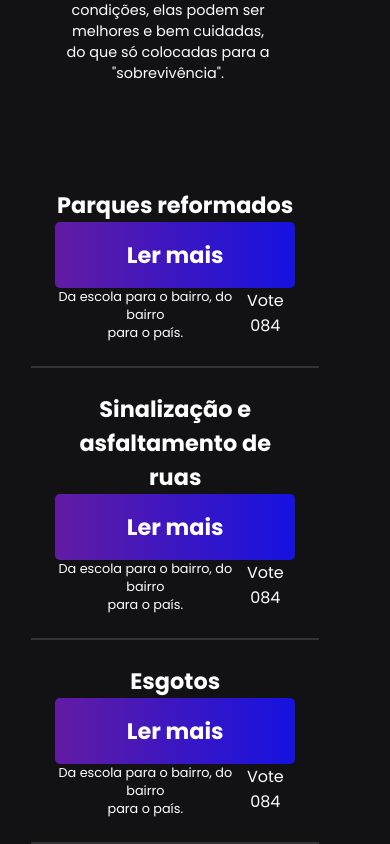
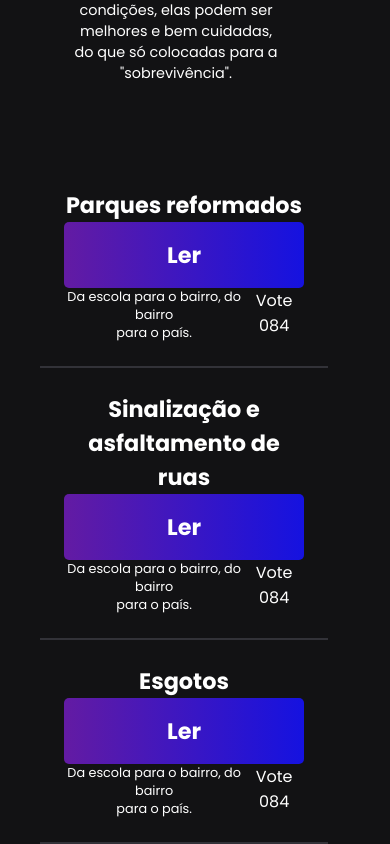
Before and after one commit to Ujhafsuy/PCR, a plain HTML site: page index.html in a window 390 px wide. Shown: the part 1068-1912 px from the top of the page. Drawn offline with Linux system fonts and the light colour scheme; a web font is replaced by a local one.

Commit message:
work from my school

```diff
--- a/index.html
+++ b/index.html
@@ -66,18 +66,21 @@
           <section class="sections">
             <h2 class="h1">Parques reformados</h2>
             <button class="btnReadMore">
-              <h2 data-btn-sider="1">Ler mais</h2>
+              <h2 data-btn-sider="1">Ler</h2>
             </button>
             <div data-btn-ler="1" class="ler">
               <p>
                 Os parques são muitas vezes vistos como lugares para relaxar. Na
                 maioria das vezes eles estão largados, sem bancos limpos e bons
                 para uso e entre outras coisas, e tudo isso é a própria culpa
-                dos civis que utilizam eles. Por isso o PCR propoem reformar os
+                dos civis que utilizam eles. Por isso o PCR propõem reformar os
                 parques, melhorando playground para as crianças, colocando
-                bebedouros tanto para pessoas quanto para animais, melhorando
-                banheiros e colocando lixeiras mesmo que os parques limpos não
-                dependam da gente e sim de vocês.
+                bebedouros tanto para pessoas quanto para animais, limpando
+                banheiros e colocando lixeiras. Temos serviços da prefeitura que
+                são gratuítos (por causa dos impostos que você já paga) segundo
+                o cite de Manutenção Urbana da Cidade de São Paulo, mas nele são
+                somente sugestões que talvez podem não ser vistas, então
+                queremos ação da prefeitura e da comunidade.
               </p>
             </div>
             <div class="pub">
@@ -93,7 +96,7 @@
             <h2 class="h1">Sinalização e asfaltamento de ruas</h2>
 
             <button class="btnReadMore">
-              <h2>Ler mais</h2>
+              <h2>Ler</h2>
             </button>
             <div data-btn-ler="1" class="ler">
               <p>
@@ -101,10 +104,22 @@
                 sinalização nas ruas, as ruas não são muito adequadas para os
                 veículos e as pessoas, tanto nas calçadas quanto nas ruas existe
                 muitos buracos presentes, e muitas vezes os cadeirantes ou
-                pessoas que tem alguma dificuldade, tem que andar nas ruas,
-                porque a calçada não está adequada para se locomover. Ainda
+                pessoas que tem alguma deficiência sentem difuculdades. Ainda
                 assim com os buracos podendo prejudicar os carros, dando
-                prejuízos para o motorista.
+                prejuízos para o motorista. Isso deve ser consertado pela
+                prefeitura, mas se não for o caso o recapeamento de buracos
+                (segundo a pesquisa feita pelo grupo), está por volta de R$
+                60,00 /m² e segundo a Folha de São Paulo, a cidade de São Paulo
+                tem cerca de 2.000 buracos então vamos fazer uma média em que
+                todos os buracos tenham 1m²: seria R$ 120.000,00 isso retirando
+                as calçadas. Segundo o G1 só no carnaval é gasto R$ 56,6 milhões
+                (sendo a média estimativa que teve neste ano de 2022), bom se
+                você reclama de calçadas e ruas mal asfaltadas é melhor repensar
+                bem. E mais, sobre os semáforos o tempo que se deve ser colocado
+                segundo o G1 são 6 segundos, mas este tempo é muito pequeno
+                considerando ainda as pessoas de idades já avançadas, e
+                semáforos em frente escolas, uma grande deamanda de pessoas para
+                um curto período de tempo.
               </p>
             </div>
             <div class="pub">
@@ -119,18 +134,23 @@
           <section class="sections">
             <h2 class="h1">Esgotos</h2>
             <button class="btnReadMore">
-              <h2>Ler mais</h2>
+              <h2>Ler</h2>
             </button>
             <div class="ler">
               <p>
                 Outro problema que nosso partido aponta é o esgoto, muitas vezes
                 que chove, acontece que alaga, tanto quanto as ruas, tanto
-                quanto nas casas, nosso partido consiste em melhor o sistema de
-                esgoto para que a água não fique nas ruas e SIM nos esgotos.
+                quanto nas casas, nosso partido consiste em reportar o sistema
+                de esgoto para que a água não fique nas ruas e SIM nos esgotos.
                 Muitas vezes quando se anda numa calçada em que os esgotos deram
                 problema (normalmente demora para se resolver a não ser que seja
                 em uma via principal ou avenida), os pedestres podem ser
-                molhados pelo esgoto na rua.
+                molhados pelo esgoto na rua. Estes serviços normalmente não são
+                tão caros mas custam por volta de R$ 150,00(de uma empresa)
+                dependendo do serviço (pia, bueiro, privada, entre outros), mas
+                sendo solicitado pela Sabesp, que é quem cuida disso, ela cobra
+                R$ 130,00 por serviço, já o domiciliar custa R$ 40,00 para a
+                companhia e para o usuário R$ 42,00.
               </p>
             </div>
             <div class="pub">
--- a/styles/styles.css
+++ b/styles/styles.css
@@ -139,8 +139,8 @@ transition: 0.5s;
   align-items: center;
   justify-content: center;
 background: var(--colors-grey-600);
-height: 15rem;
-width: 25rem;
+height: 26rem;
+width: 35rem;
 text-align: center;
 font: 400 0.9rem "Poppins", sans-serif;
 
@@ -299,7 +299,7 @@ justify-content: center;
       .left{
     position: absolute;
     top: 26rem;
-    left: 4rem;
+    left: 10rem;
       text-align: center;
     width: 20rem;
 
@@ -314,7 +314,7 @@ justify-content: center;
         flex-direction: column;
         align-items: center;
         position: absolute;
-        left: 8%;
+        left: 4.5rem;
         top: 66rem;
 
       }
@@ -332,11 +332,16 @@ justify-content: center;
         align-items: center;
         justify-content: center;
       background: var(--colors-grey-600);
-      height: 25rem;
-      width: 17rem;
+      height: 50rem;
+  width: 20rem;
       text-align: center;
       font: 400 0.9rem "Poppins", sans-serif;
 
+      }
+      .sections{
+        position: relative;
+        left: 4.5rem;
+        right: 0;
       }
 }
 
@@ -352,7 +357,7 @@ padding-top: 1rem;
     flex-direction: column;
     justify-content: center;
     text-align: center;
-
+    width: 20.5rem;
   }
 
   #main{
@@ -385,7 +390,7 @@ a{
   .left{
 position: absolute;
 top: 26rem;
-left: 4rem;
+left: 4.5rem;
   text-align: center;
 width: 13rem;
 
@@ -400,7 +405,7 @@ width: 13rem;
     flex-direction: column;
     align-items: center;
     position: absolute;
-    left: 8%;
+    left: -2rem;
     top: 77rem;
 
   }
@@ -418,8 +423,8 @@ width: 13rem;
     align-items: center;
     justify-content: center;
   background: var(--colors-grey-600);
-  height: 25rem;
-  width: 17rem;
+  height: 70rem;
+  width: 15rem;
   text-align: center;
   font: 400 0.9rem "Poppins", sans-serif;
 
```
